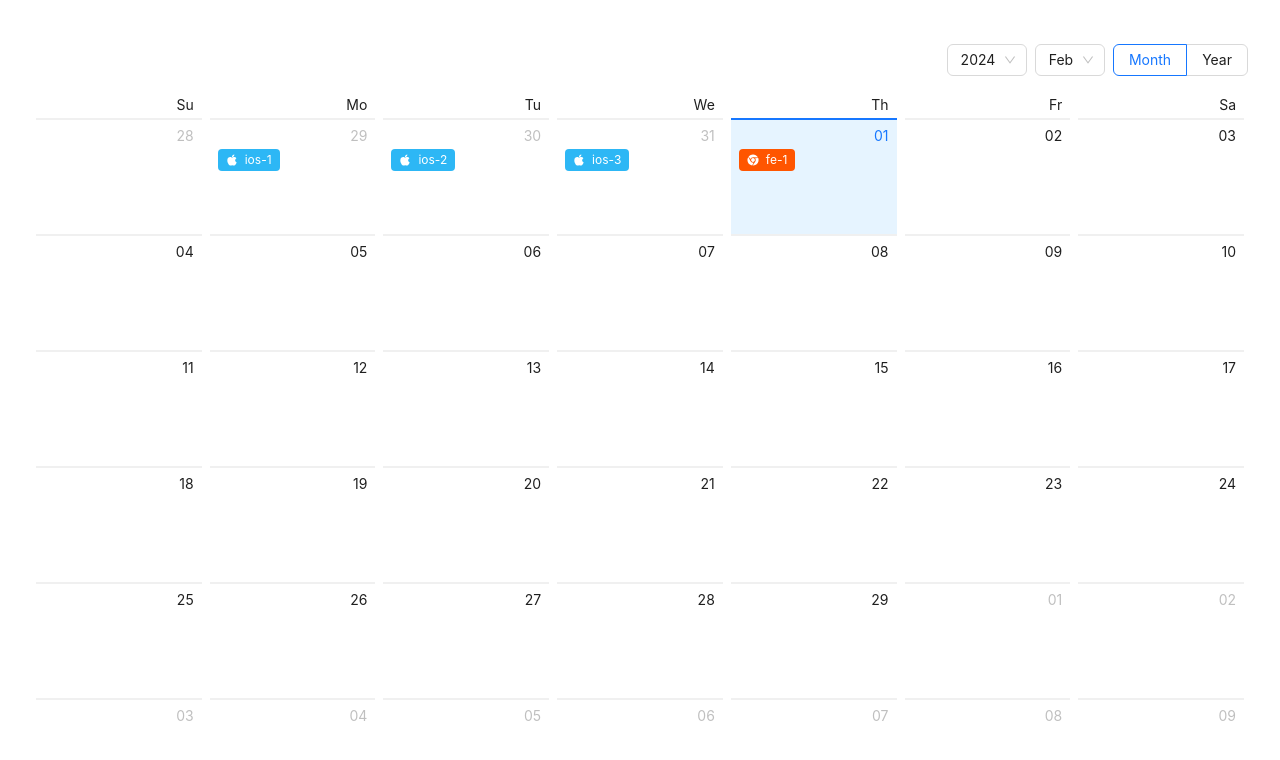
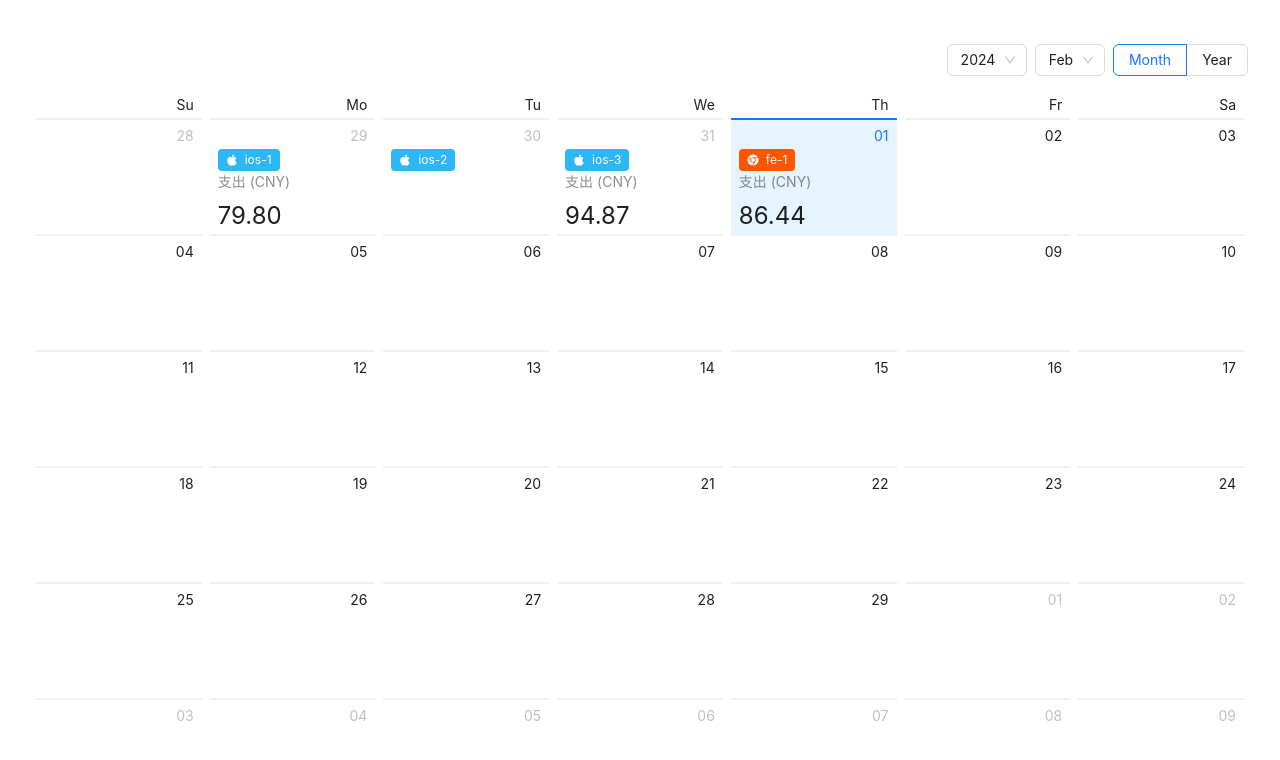
Before and after one commit to xkaing/LFCoffee, a React (Vite) app: page / in a window 1280 px wide. Shown: the top 760 px of the page. Built offline with nearby package versions, Linux system fonts and the light colour scheme.

Commit message:
feat:日历添加支出

```diff
--- a/src/Calendar/CoffeeCalendar.jsx
+++ b/src/Calendar/CoffeeCalendar.jsx
@@ -7,10 +7,11 @@ import DayDetail from "./DayDetail";
 const defaultData = [{ date: "2024-02-01", payer: "fe" }];
 
 const CoffeeCalendar = () => {
-  const [coffeeData, setCoffeeData] = useState(defaultData);
+  const [coffeeData, setCoffeeData] = useState(defaultData); // 咖啡购买数据
   const [selectedDate, setSelectedDate] = useState(null); // 存储选中的日期
   const [isModalVisible, setIsModalVisible] = useState(false); // 控制模态框的显示
 
+  // 请求接口
   useEffect(() => {
     const getCoffeeData = async () => {
       try {
@@ -23,12 +24,13 @@ const CoffeeCalendar = () => {
     getCoffeeData();
   }, []);
 
+  // 日历点击事件
   const onChange = useCallback((value) => {
-    console.log(value.format("YYYY-MM-DD"));
     setSelectedDate(value); // 设置选中的日期
     setIsModalVisible(true); // 显示模态框
   }, []);
 
+  // 渲染单元格内容
   const dateCellRender = (value) => {
     const calendarData = coffeeData.find(
       (item) => item.date === value.format("YYYY-MM-DD")
--- a/src/Calendar/TagRender.jsx
+++ b/src/Calendar/TagRender.jsx
@@ -1,8 +1,8 @@
 import React from "react";
-import { Tag } from "antd";
+import { Tag, Statistic } from "antd";
 import { AndroidFilled, AppleFilled, ChromeFilled } from "@ant-design/icons";
 
-const TagRender = ({ payer }) => {
+const TagRender = ({ payer, expend }) => {
   let TagName = null;
   let TagColor = null;
   const lowerPayer = payer.toLowerCase();
@@ -23,6 +23,7 @@ const TagRender = ({ payer }) => {
       <Tag icon={TagName} color={TagColor}>
         {payer}
       </Tag>
+      { expend &&  <Statistic title="支出 (CNY)" value={expend} precision={2} />}
     </>
   );
 };
```
